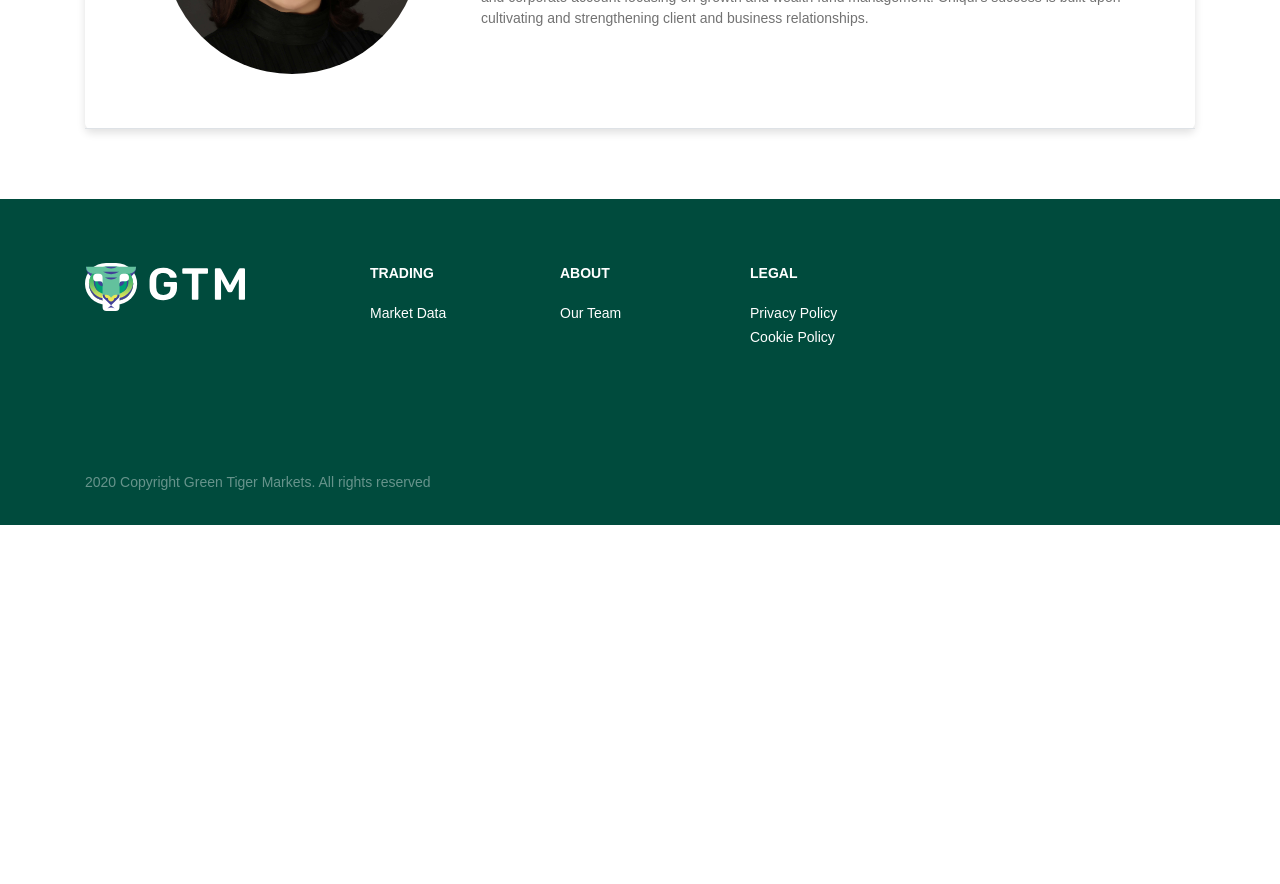
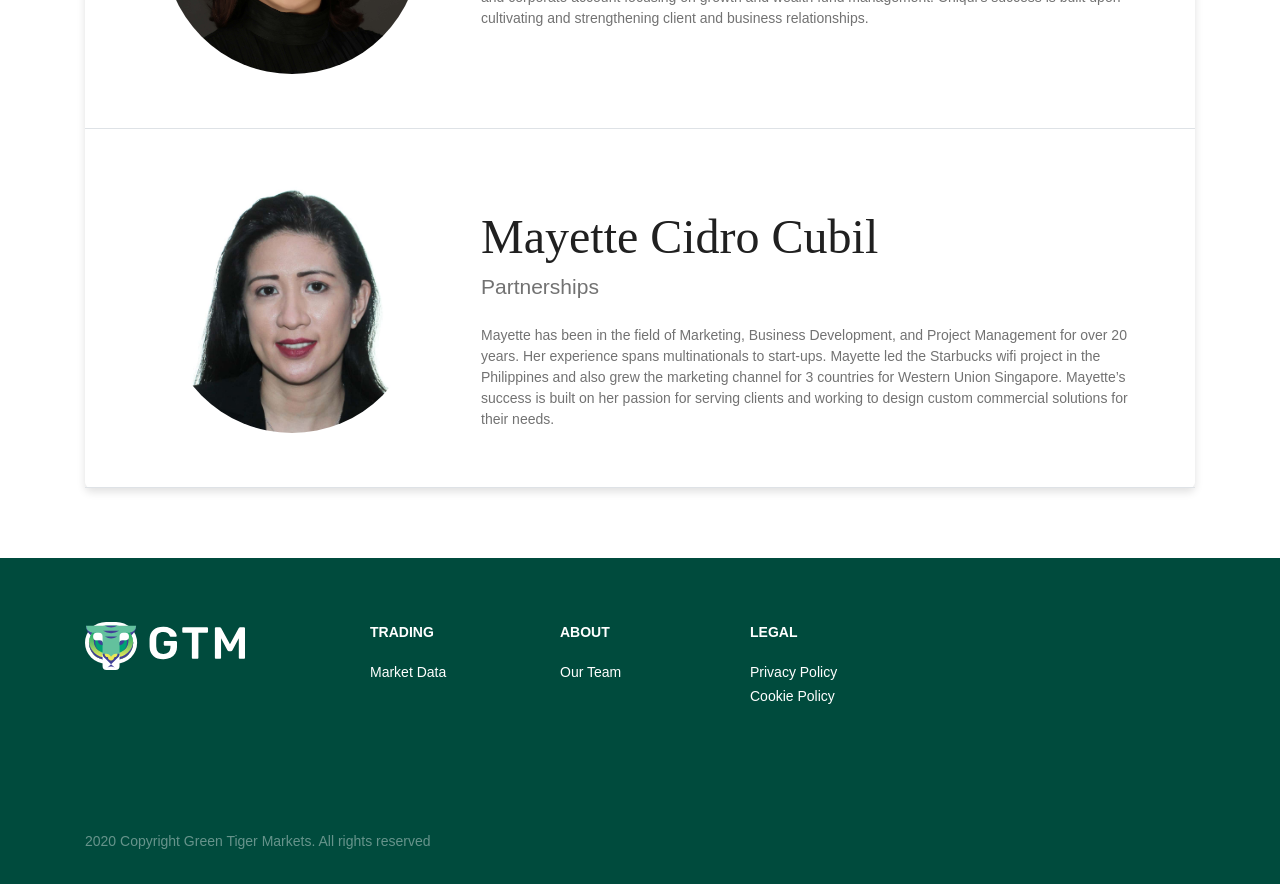
Before and after one commit to rockysantiago/greentigermarkets, a Next.js app: page /team in a window 1280 px wide. Shown: the part 2320-3204 px from the top of the page. Before the commit the page ends 2845 px from the top, so only its background shows below. Built offline with nearby package versions, Linux system fonts and the light colour scheme.

Commit message:
update team page

```diff
--- a/pages/team.js
+++ b/pages/team.js
@@ -203,6 +203,37 @@ export default function Team() {
                   </Col>
                 </Row>
               </Container>
+              <Container fluid className="p48 border-bottom">
+                <Row>
+                  <Col lg={4} className="text-center">
+                    <div
+                      className={`${styles['team-background-image']} thumbnail-round`}
+                      style={{
+                        backgroundImage: 'url(/team/mayette.jpg)',
+                        backgroundPosition: '50% 8%',
+                      }}
+                    />
+                  </Col>
+                  <Col lg={8}>
+                    <div
+                      className={`font-48 text-copy-2 mt32 text-500 ${styles['team-label']}`}
+                    >
+                      Mayette Cidro Cubil
+                    </div>
+                    <div className="font-21 text-copy-1 mt8">Partnerships</div>
+                    <p className="mt24">
+                      Mayette has been in the field of Marketing, Business
+                      Development, and Project Management for over 20 years. Her
+                      experience spans multinationals to start-ups. Mayette led
+                      the Starbucks wifi project in the Philippines and also
+                      grew the marketing channel for 3 countries for Western
+                      Union Singapore. Mayette’s success is built on her passion
+                      for serving clients and working to design custom
+                      commercial solutions for their needs.
+                    </p>
+                  </Col>
+                </Row>
+              </Container>
             </div>
           </Col>
         </Row>
```
Also changed, not shown: public/team/mayette.jpg (added).
